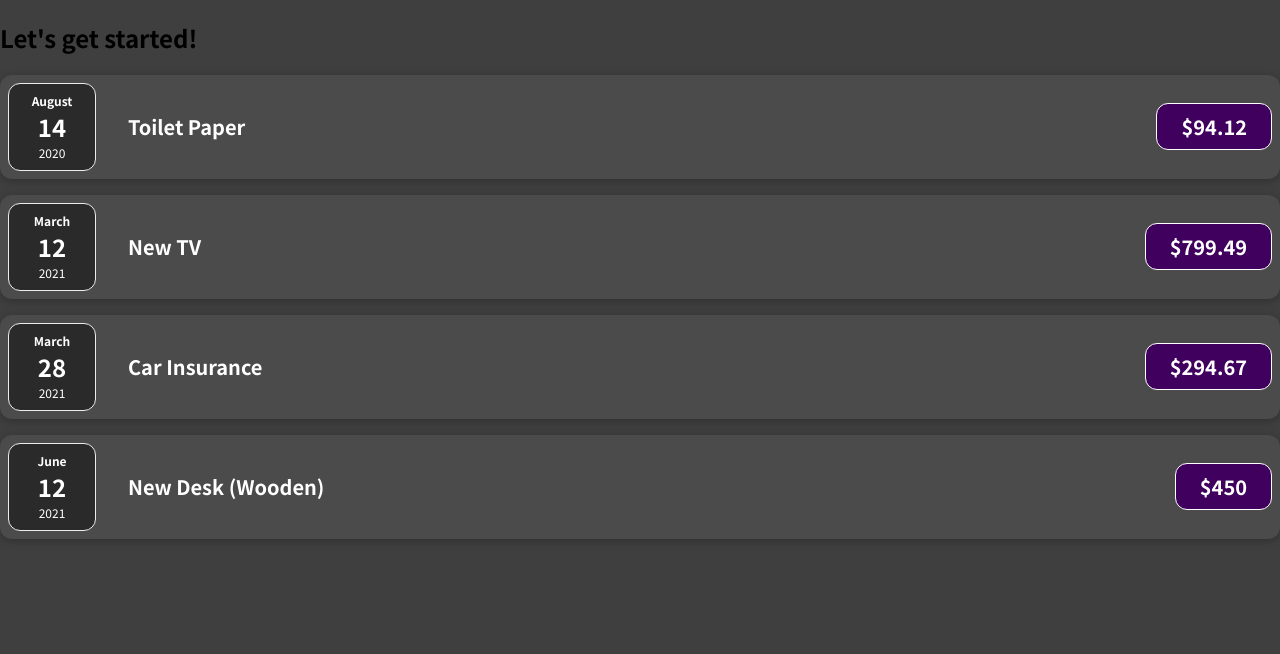
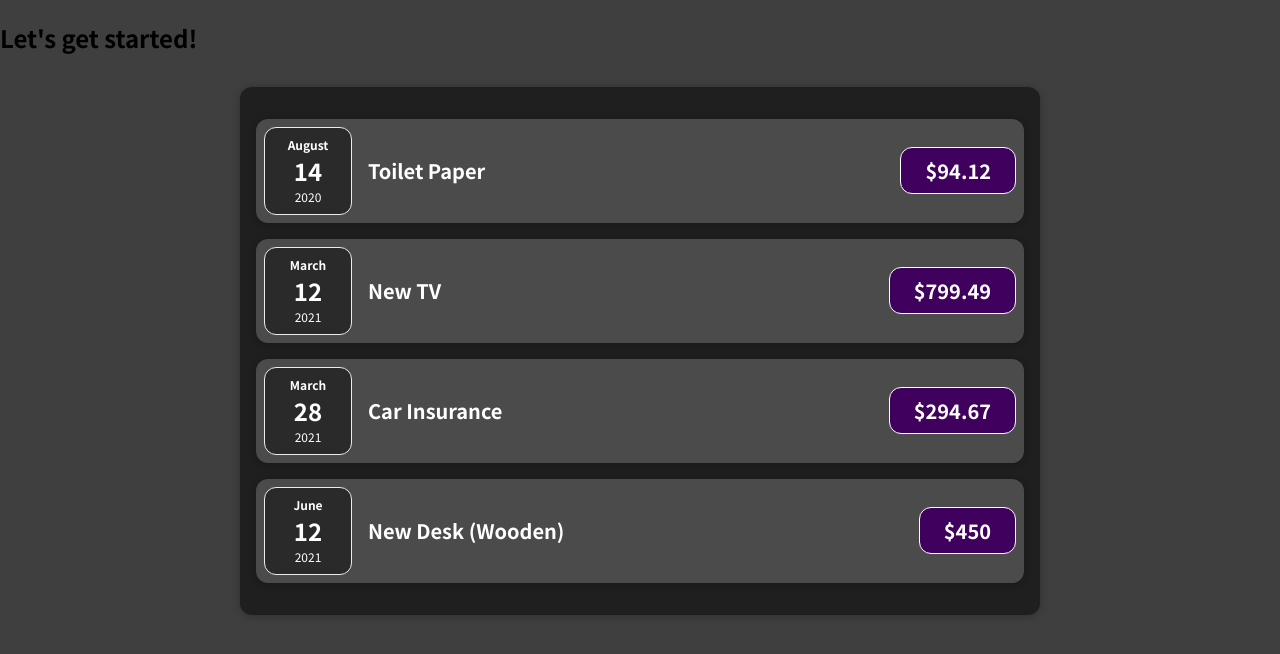
Before and after one commit to benjamindaniels21/my-app-1, a JavaScript app: page / in a window 1280 px wide. Shown: the top 654 px of the page. Built offline with nearby package versions, Linux system fonts and the light colour scheme.

Commit message:
card wrappers

```diff
--- a/src/App.js
+++ b/src/App.js
@@ -1,4 +1,5 @@
 import Expenses from "./components/Expenses";
+
 
 function App() {
   const expenses = [
--- /dev/null
+++ b/src/components/Card.css
@@ -0,0 +1,4 @@
+.card {
+    border-radius: 12px;
+    box-shadow: 0 1px 8px rgba(0, 0, 0, 0.25);
+}
--- /dev/null
+++ b/src/components/Card.js
@@ -0,0 +1,11 @@
+import './Card.css';
+
+function Card(props){
+    const classes = "card " + props.className;
+    return (
+        <div className={classes}>{props.children}</div>
+    );
+}
+
+
+export default Card;
--- a/src/components/ExpenseItem.css
+++ b/src/components/ExpenseItem.css
@@ -2,10 +2,8 @@
   display: flex;
   justify-content: space-between;
   align-items: center;
-  box-shadow: 0 2px 8px rgba(0, 0, 0, 0.25);
   padding: 0.5rem;
   margin: 1rem 0;
-  border-radius: 12px;
   background-color: #4b4b4b;
 }
 
--- a/src/components/ExpenseItem.js
+++ b/src/components/ExpenseItem.js
@@ -1,15 +1,16 @@
 import ExpenseDate from "./ExpenseDate";
 import "./ExpenseItem.css";
+import Card from "./Card"
 
 function ExpenseItem(props) {
   return (
-    <div className="expense-item">
+    <Card className="expense-item">
+      <ExpenseDate date={props.date} />
       <div className="expense-item__description">
-        <ExpenseDate date={props.date} />
         <h2>{props.title}</h2>
         <div className="expense-item__price">${props.amount}</div>
       </div>
-    </div>
+    </Card>
   );
 }
 
--- a/src/components/Expenses.css
+++ b/src/components/Expenses.css
@@ -4,6 +4,4 @@
   margin: 2rem auto;
   width: 50rem;
   max-width: 95%;
-  border-radius: 12px;
-  box-shadow: 0 1px 8px rgba(0, 0, 0, 0.25);
 }
--- a/src/components/Expenses.js
+++ b/src/components/Expenses.js
@@ -1,9 +1,10 @@
 import ExpenseItem from "./ExpenseItem";
+import Card from "./Card";
 import './Expenses.css'
 
 function Expenses(props) {
     return (
-      <div>
+      <Card className="expenses">
         <ExpenseItem
           title={props.items[0].title}
           amount={props.items[0].amount}
@@ -24,7 +25,7 @@
           amount={props.items[3].amount}
           date={props.items[3].date}
         />
-      </div>
+      </Card>
     );
 }
 
```
Also changed, not shown: 1 other file (tests, documents, lock files or other folders).
